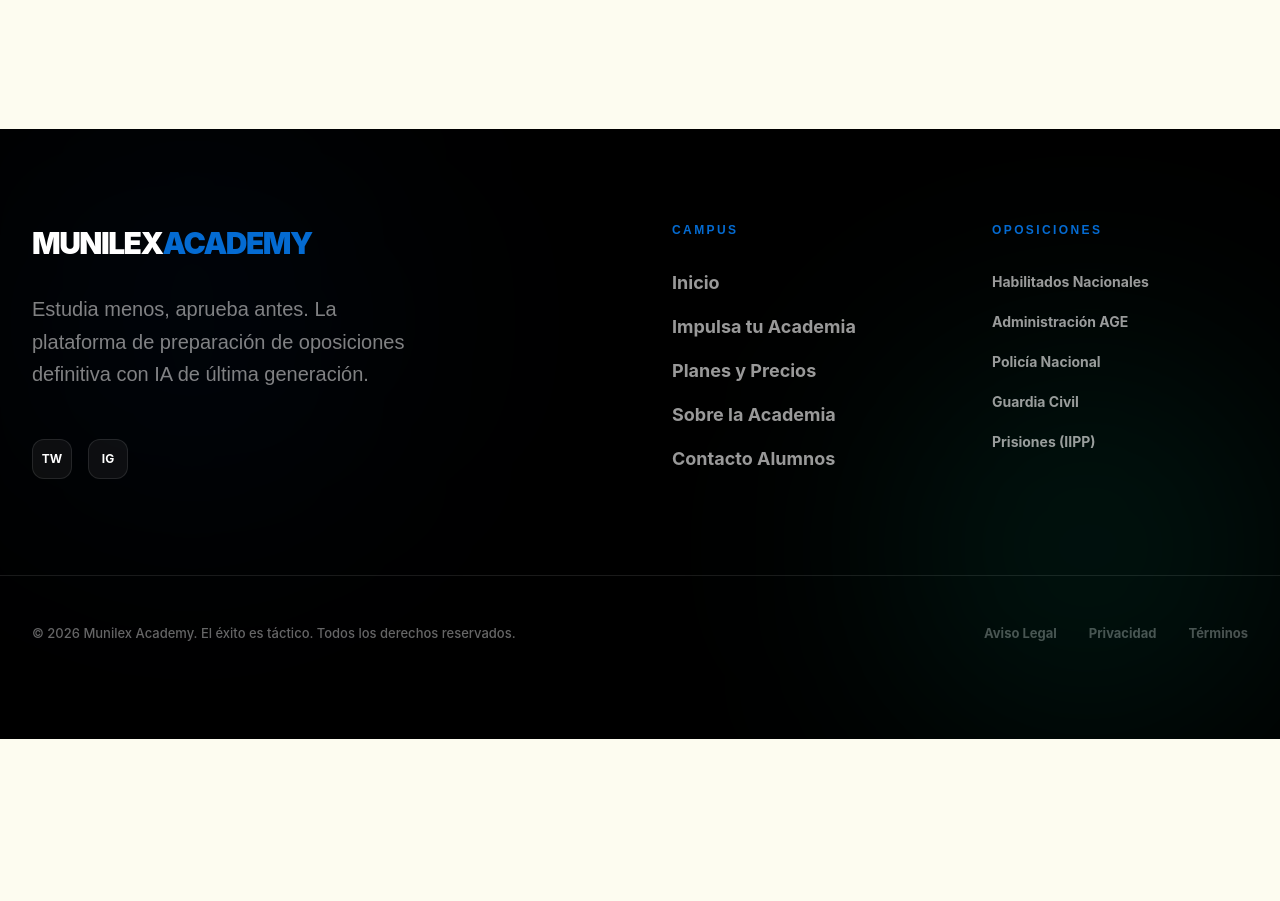
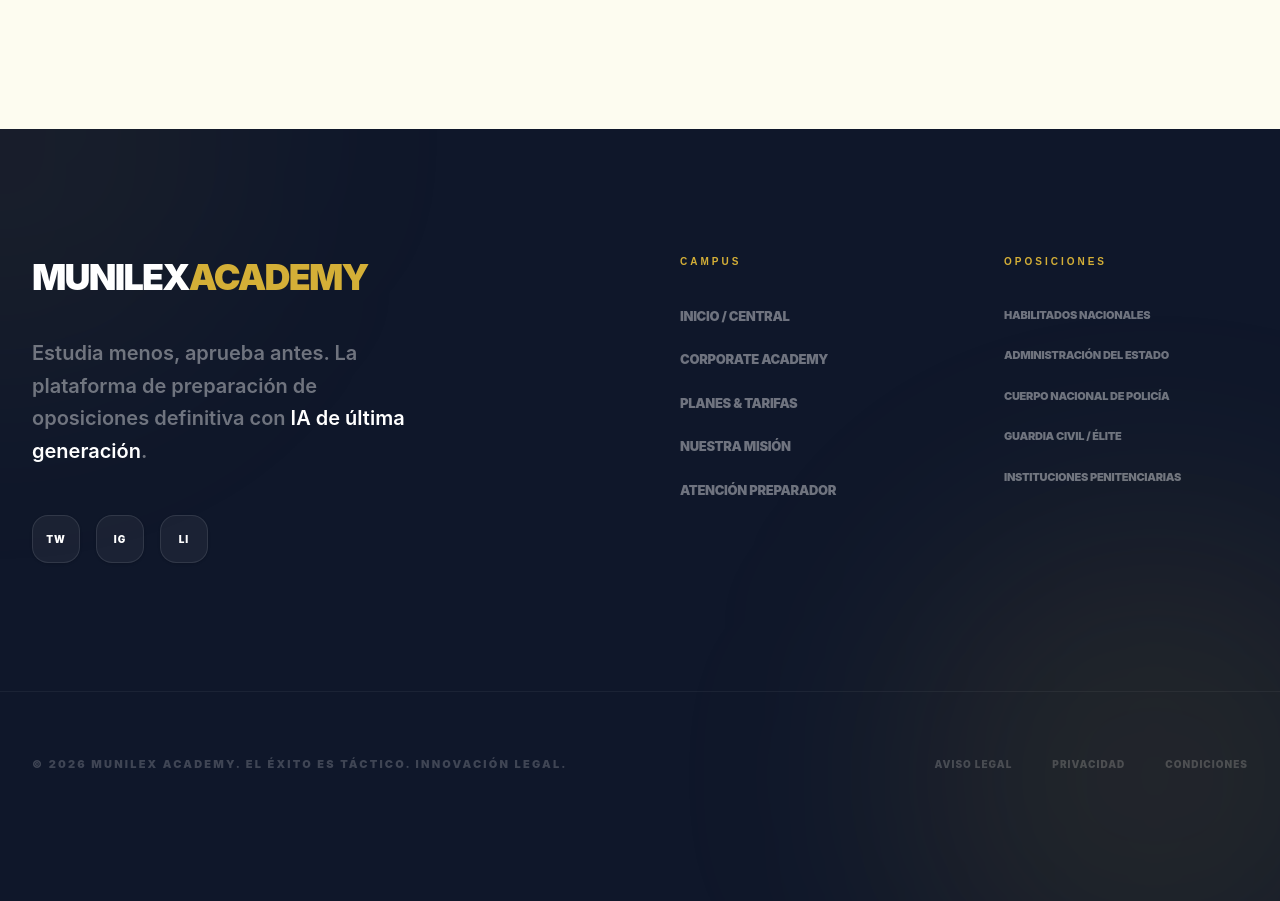
Before and after one commit to automatizacionesnunez-byte/Munilex-Academy-web, a React (Vite) app: page /academy/sobre-nosotros in a window 1280 px wide. Shown: the part 2900-3801 px from the top of the page. Before the commit the page ends 3639 px from the top, so only its background shows below. Built offline with nearby package versions, Linux system fonts and the light colour scheme.

Commit message:
Update AcademyFooter with corporate gold theme

```diff
--- a/src/components/AcademyFooter.tsx
+++ b/src/components/AcademyFooter.tsx
@@ -2,60 +2,62 @@
 
 const AcademyFooter = () => {
   return (
-    <footer className="bg-black text-white py-24 relative overflow-hidden">
-      {/* Decorative gradients */}
-      <div className="absolute top-0 left-0 w-96 h-96 bg-secondary-cyan/5 rounded-full blur-[120px]" />
-      <div className="absolute bottom-0 right-0 w-96 h-96 bg-primary-container/10 rounded-full blur-[120px]" />
+    <footer className="bg-on-surface text-white py-32 relative overflow-hidden selection:bg-police-gold/20 selection:text-white">
+      {/* Decorative gradients - Gold themed */}
+      <div className="absolute top-0 left-0 w-[500px] h-[500px] bg-police-gold/5 rounded-full blur-[120px] -translate-x-1/2 -translate-y-1/2" />
+      <div className="absolute bottom-0 right-0 w-[500px] h-[500px] bg-police-gold/10 rounded-full blur-[120px] translate-x-1/4 translate-y-1/4" />
 
-      <div className="max-w-7xl mx-auto px-6 md:px-8 relative z-10 grid grid-cols-1 md:grid-cols-4 gap-16">
+      <div className="max-w-7xl mx-auto px-6 md:px-8 relative z-10 grid grid-cols-1 md:grid-cols-4 gap-20">
         <div className="md:col-span-2">
-          <Link to="/" className="text-3xl font-black tracking-tighter mb-8 inline-block">
-            MUNILEX<span className="text-secondary-cyan">ACADEMY</span>
+          <Link to="/" className="text-4xl font-black tracking-tighter mb-10 inline-block uppercase">
+            MUNILEX<span className="text-police-gold">ACADEMY</span>
           </Link>
-          <p className="text-white/50 text-xl leading-relaxed max-w-sm font-manrope">
-            Estudia menos, aprueba antes. La plataforma de preparación de oposiciones definitiva con IA de última generación.
+          <p className="text-white/40 text-xl leading-relaxed max-w-sm font-semibold">
+            Estudia menos, aprueba antes. La plataforma de preparación de oposiciones definitiva con <span className="text-white">IA de última generación</span>.
           </p>
 
           <div className="flex gap-4 mt-12">
-            {/* Social placeholder buttons */}
-            <div className="w-10 h-10 bg-white/5 border border-white/10 rounded-xl flex items-center justify-center hover:bg-white/10 transition-colors pointer-events-auto cursor-pointer">
-              <span className="text-xs font-bold">TW</span>
+            <div className="w-12 h-12 bg-white/5 border border-white/10 rounded-2xl flex items-center justify-center hover:bg-police-gold hover:text-on-surface transition-all duration-500 cursor-pointer shadow-sm group">
+              <span className="text-[10px] font-black uppercase tracking-widest">TW</span>
             </div>
-            <div className="w-10 h-10 bg-white/5 border border-white/10 rounded-xl flex items-center justify-center hover:bg-white/10 transition-colors pointer-events-auto cursor-pointer">
-              <span className="text-xs font-bold">IG</span>
+            <div className="w-12 h-12 bg-white/5 border border-white/10 rounded-2xl flex items-center justify-center hover:bg-police-gold hover:text-on-surface transition-all duration-500 cursor-pointer shadow-sm group">
+              <span className="text-[10px] font-black uppercase tracking-widest">IG</span>
+            </div>
+            <div className="w-12 h-12 bg-white/5 border border-white/10 rounded-2xl flex items-center justify-center hover:bg-police-gold hover:text-on-surface transition-all duration-500 cursor-pointer shadow-sm group">
+              <span className="text-[10px] font-black uppercase tracking-widest">LI</span>
             </div>
           </div>
         </div>
 
         <div>
-          <h4 className="font-black mb-8 text-xs uppercase tracking-[0.2em] text-secondary-cyan">Campus</h4>
-          <ul className="space-y-4 font-bold text-lg">
-            <li><Link to="/academy" className="text-white/60 hover:text-white transition-colors">Inicio</Link></li>
-            <li><Link to="/munilex-corporate" className="text-white/60 hover:text-white transition-colors">Impulsa tu Academia</Link></li>
-            <li><Link to="/academy/precios" className="text-white/60 hover:text-white transition-colors">Planes y Precios</Link></li>
-            <li><Link to="/academy/sobre-nosotros" className="text-white/60 hover:text-white transition-colors">Sobre la Academia</Link></li>
-            <li><Link to="/academy/contacto" className="text-white/60 hover:text-white transition-colors">Contacto Alumnos</Link></li>
+          <h4 className="font-black mb-10 text-[10px] uppercase tracking-[0.3em] text-police-gold">Campus</h4>
+          <ul className="space-y-6 font-black uppercase tracking-tight text-[13px]">
+            <li><Link to="/academy" className="text-white/40 hover:text-white transition-colors">Inicio / Central</Link></li>
+            <li><Link to="/munilex-corporate" className="text-white/40 hover:text-white transition-colors">Corporate Academy</Link></li>
+            <li><Link to="/academy/precios" className="text-white/40 hover:text-white transition-colors">Planes & Tarifas</Link></li>
+            <li><Link to="/academy/sobre-nosotros" className="text-white/40 hover:text-white transition-colors">Nuestra Misión</Link></li>
+            <li><Link to="/academy/contacto" className="text-white/40 hover:text-white transition-colors">Atención Preparador</Link></li>
           </ul>
         </div>
 
         <div>
-          <h4 className="font-black mb-8 text-xs uppercase tracking-[0.2em] text-secondary-cyan">Oposiciones</h4>
-          <ul className="space-y-4 font-bold">
-            <li><Link to="/academy/habilitados" className="text-white/60 hover:text-white transition-colors text-sm">Habilitados Nacionales</Link></li>
-            <li><Link to="/academy/age" className="text-white/60 hover:text-white transition-colors text-sm">Administración AGE</Link></li>
-            <li><Link to="/academy/policia" className="text-white/60 hover:text-white transition-colors text-sm">Policía Nacional</Link></li>
-            <li><Link to="/academy/guardiacivil" className="text-white/60 hover:text-white transition-colors text-sm">Guardia Civil</Link></li>
-            <li><Link to="/academy/iipp" className="text-white/60 hover:text-white transition-colors text-sm">Prisiones (IIPP)</Link></li>
+          <h4 className="font-black mb-10 text-[10px] uppercase tracking-[0.3em] text-police-gold">Oposiciones</h4>
+          <ul className="space-y-6 font-black uppercase tracking-tight text-[11px]">
+            <li><Link to="/academy/habilitados" className="text-white/40 hover:text-police-gold transition-colors">Habilitados Nacionales</Link></li>
+            <li><Link to="/academy/age" className="text-white/40 hover:text-police-gold transition-colors">Administración del Estado</Link></li>
+            <li><Link to="/academy/policia" className="text-white/40 hover:text-police-gold transition-colors">Cuerpo Nacional de Policía</Link></li>
+            <li><Link to="/academy/guardiacivil" className="text-white/40 hover:text-police-gold transition-colors">Guardia Civil / Élite</Link></li>
+            <li><Link to="/academy/iipp" className="text-white/40 hover:text-police-gold transition-colors">Instituciones Penitenciarias</Link></li>
           </ul>
         </div>
       </div>
 
-      <div className="max-w-7xl mx-auto px-6 md:px-8 mt-24 pt-12 border-t border-white/10 text-center flex flex-col md:flex-row justify-between items-center gap-6">
-        <p className="text-[13px] text-white/40 font-medium">© 2026 Munilex Academy. El éxito es táctico. Todos los derechos reservados.</p>
-        <div className="flex gap-8 text-[13px] font-bold text-white/30">
-          <Link to="/academy/aviso-legal" className="hover:text-white transition-colors">Aviso Legal</Link>
-          <Link to="/academy/privacidad" className="hover:text-white transition-colors">Privacidad</Link>
-          <Link to="/academy/terminos" className="hover:text-white transition-colors">Términos</Link>
+      <div className="max-w-7xl mx-auto px-6 md:px-8 mt-32 pt-16 border-t border-white/5 text-center flex flex-col md:flex-row justify-between items-center gap-10">
+        <p className="text-[11px] text-white/20 font-black uppercase tracking-[0.2em]">© 2026 Munilex Academy. El éxito es táctico. Innovación Legal.</p>
+        <div className="flex gap-10 text-[10px] font-black uppercase tracking-widest text-white/20">
+          <Link to="/academy/aviso-legal" className="hover:text-police-gold transition-colors">Aviso Legal</Link>
+          <Link to="/academy/privacidad" className="hover:text-police-gold transition-colors">Privacidad</Link>
+          <Link to="/academy/terminos" className="hover:text-police-gold transition-colors">Condiciones</Link>
         </div>
       </div>
     </footer>
```
